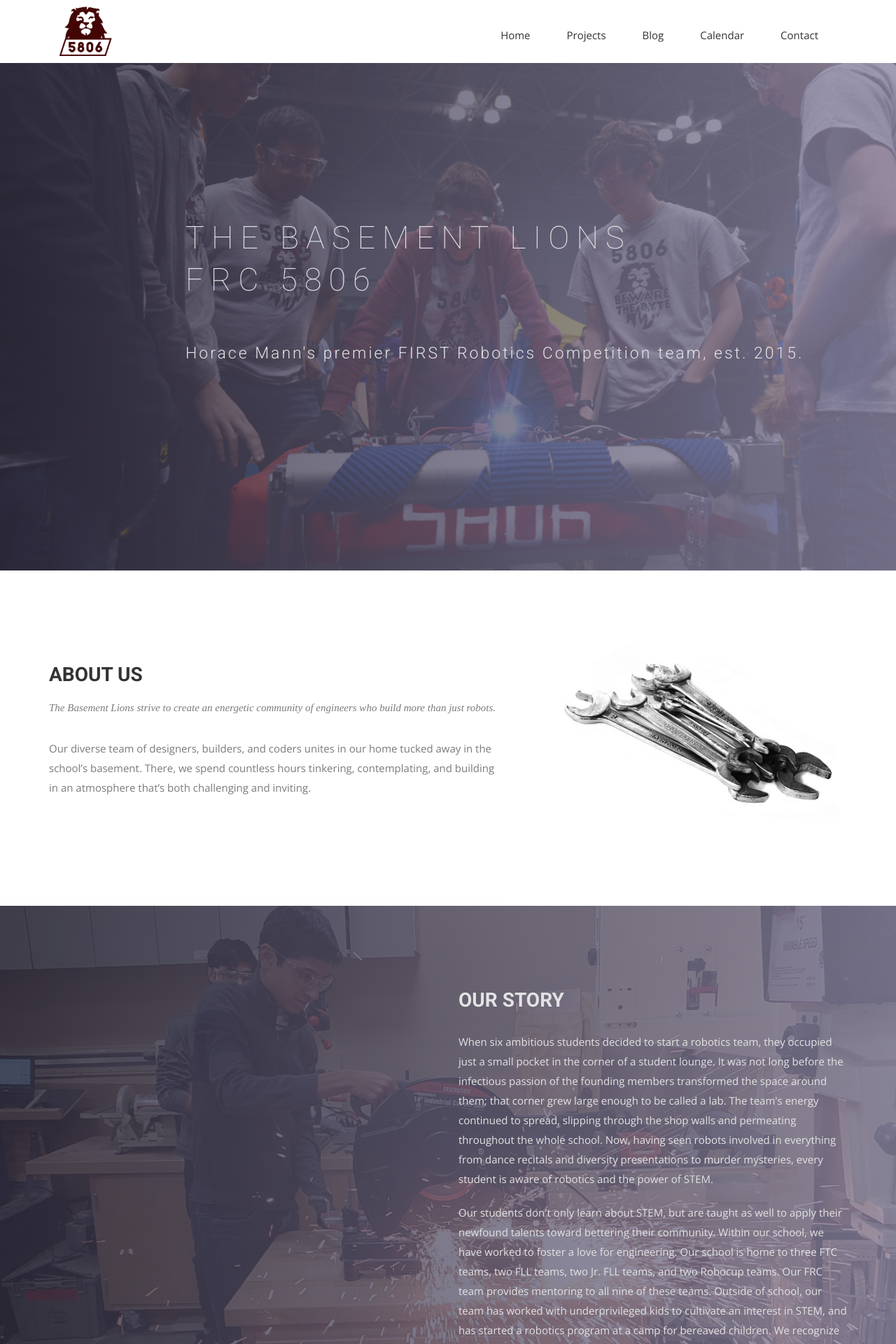
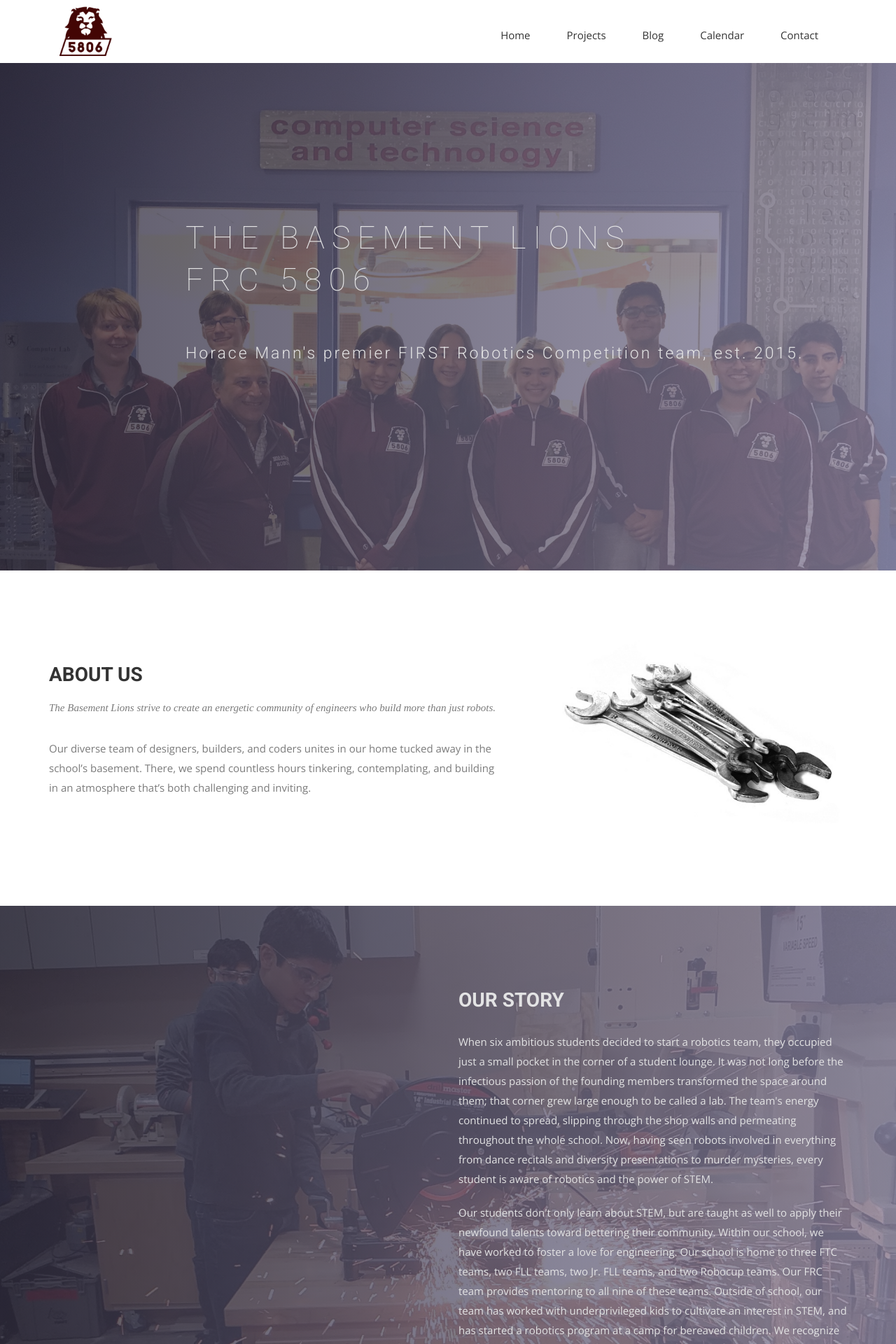
Before and after one commit to frc5806/frc5806.github.io, a Jekyll site: the page built from index.html, in a window 1280 px wide. Shown: the top 1920 px of the page at 70% size. Built offline with Jekyll 4.4.1, drawn with Linux system fonts in a browser that asks for light colours; nearby versions of some CDN libraries; some web fonts are replaced.

Commit message:
Update airspace.css

```diff
--- a/css/airspace.css
+++ b/css/airspace.css
@@ -97,7 +97,7 @@
 	Slider Start
 --*/
 #slider {
-  background: url("../img/slider-bg.jpg") no-repeat;
+  background: url("../img/robo_leadership_pic.jpeg") no-repeat;
   background-size: cover;
   background-attachment: fixed;
   background-position: 10% 0%;
@@ -377,7 +377,7 @@
 	Slider-work Start
 --*/
 #global-header {
-  background: url("../img/slider-bg.jpg") no-repeat;
+  background: url("../img/robo_leadership_pic.jpeg") no-repeat;
   background-size: cover;
   padding-top: 150px;
   padding-bottom: 107px;
@@ -626,7 +626,7 @@
 	slider-contact Start
 --*/
 #slider-contact {
-  background: url("../img/slider-bg.jpg") no-repeat;
+  background: url("../img/robo_leadership_pic.jpeg") no-repeat;
   background-size: cover;
   padding-top: 150px;
   padding-bottom: 107px;
```
